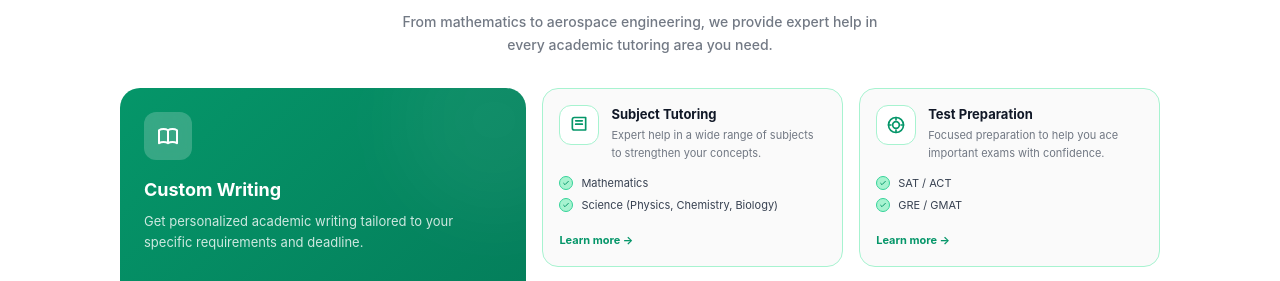
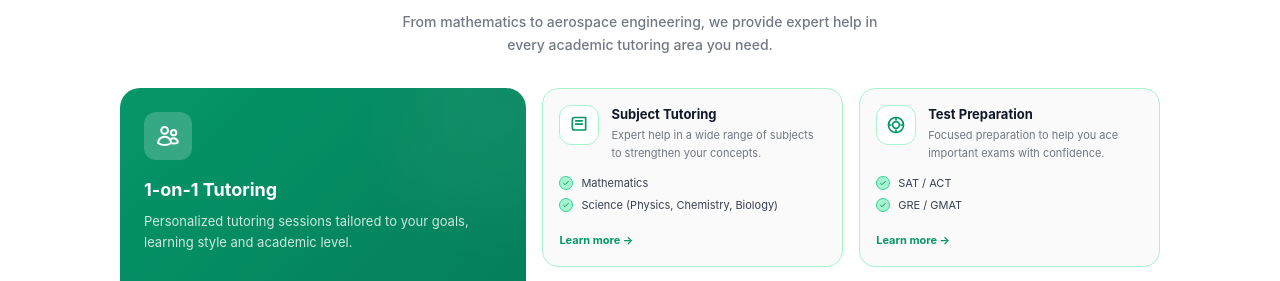
Before and after one commit to fasihgds-afk/Tutorspath, a React (Vite) app: page / in a window 1280 px wide. Shown: the part 3028-3309 px from the top of the page. Built offline with nearby package versions, Linux system fonts and the light colour scheme; no server answers.

Commit message:
Minor changes

```diff
--- a/index.html
+++ b/index.html
@@ -23,5 +23,13 @@
   <body>
     <div id="root"></div>
     <script type="module" src="/src/main.jsx"></script>
+    <!-- Clicky Web Analytics -->
+    <a title="Web Analytics" href="https://clicky.com/101510675">
+      <img alt="Clicky" src="//static.getclicky.com/media/links/badge.gif" border="0" />
+    </a>
+    <script async data-id="101510675" src="//static.getclicky.com/js"></script>
+    <noscript>
+      <p><img alt="Clicky" width="1" height="1" src="//in.getclicky.com/101510675ns.gif" /></p>
+    </noscript>
   </body>
 </html>
--- a/src/components/home/ServicesSection.jsx
+++ b/src/components/home/ServicesSection.jsx
@@ -269,12 +269,12 @@
                 <div className="mb-5">
                   <div className="w-12 h-12 bg-surface/20 rounded-xl flex items-center justify-center mb-4 backdrop-blur-sm group-hover:scale-110 transition-transform duration-300">
                     <svg className="w-6 h-6" fill="none" stroke="currentColor" strokeWidth="2" viewBox="0 0 24 24">
-                      <path strokeLinecap="round" strokeLinejoin="round" d="M12 6.253v13m0-13C10.832 5.477 9.246 5 7.5 5S4.168 5.477 3 6.253v13C4.168 18.477 5.754 18 7.5 18s3.332.477 4.5 1.253m0-13C13.168 5.477 14.754 5 16.5 5c1.747 0 3.332.477 4.5 1.253v13C19.832 18.477 18.247 18 16.5 18c-1.746 0-3.332.477-4.5 1.253" />
+                      <path strokeLinecap="round" strokeLinejoin="round" d="M15 19.128a9.38 9.38 0 002.625.372 9.337 9.337 0 004.121-.952 4.125 4.125 0 00-7.533-2.493M15 19.128v-.003c0-1.113-.285-2.16-.786-3.07M15 19.128v.106A12.318 12.318 0 018.624 21c-2.331 0-4.512-.645-6.374-1.766l-.001-.109a6.375 6.375 0 0111.964-3.07M12 6.375a3.375 3.375 0 11-6.75 0 3.375 3.375 0 016.75 0zm8.25 2.25a2.625 2.625 0 11-5.25 0 2.625 2.625 0 015.25 0z" />
                     </svg>
                   </div>
-                  <h3 className="text-[18px] font-bold mb-2">Custom Writing</h3>
+                  <h3 className="text-[18px] font-bold mb-2">1-on-1 Tutoring</h3>
                   <p className="text-surface/80 text-[13px] leading-relaxed">
-                    Get personalized academic writing tailored to your specific requirements and deadline.
+                    Personalized tutoring sessions tailored to your goals, learning style and academic level.
                   </p>
                 </div>
                 <div className="mt-auto pt-4 border-t border-surface/20">
```
Also changed, not shown: public/vercel.json (added), 1 other file (tests, documents, lock files or other folders).
